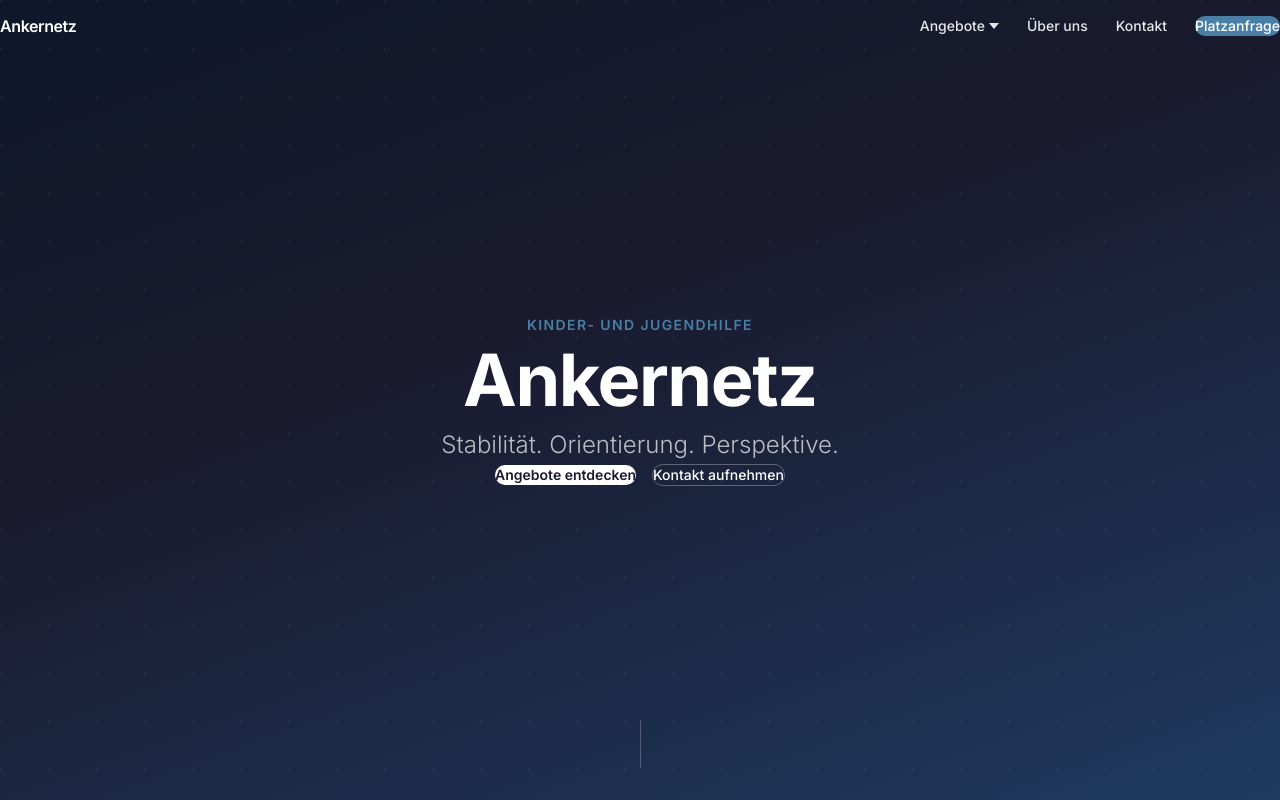
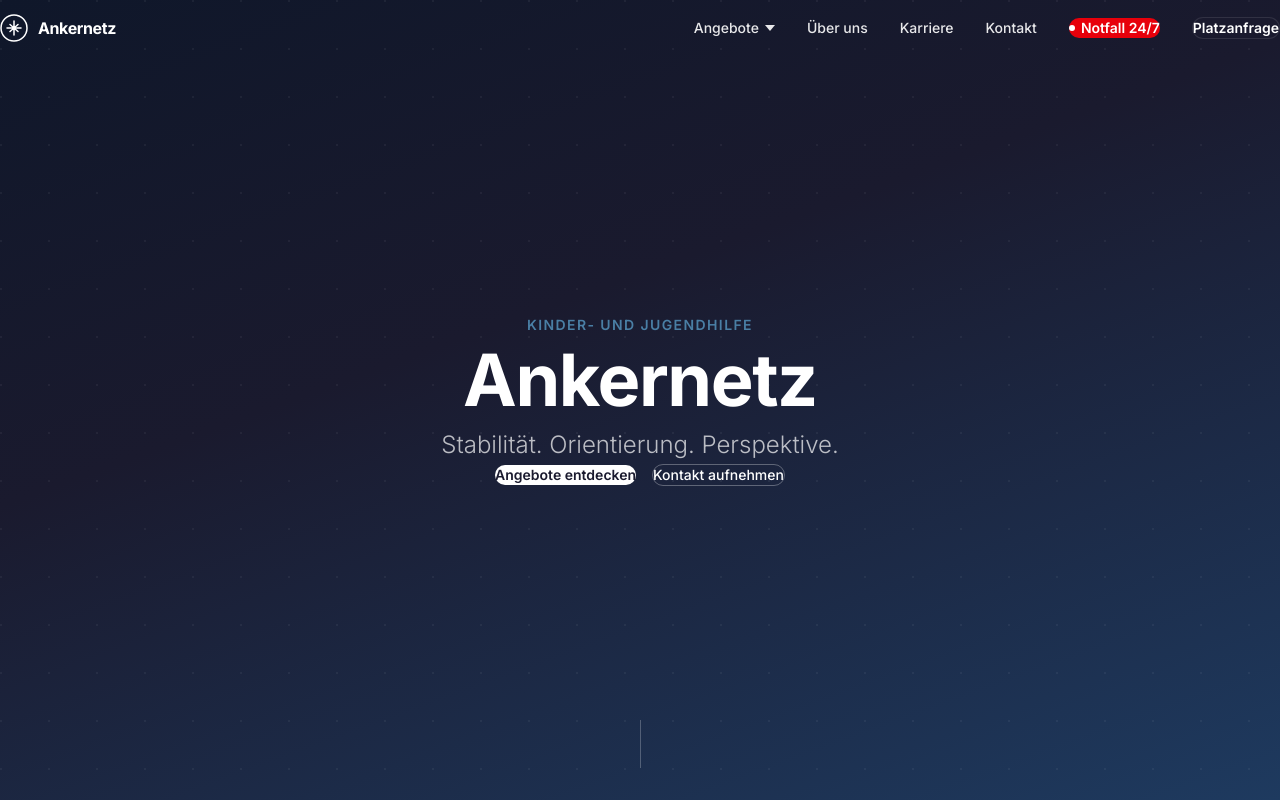
Before and after one commit to ankernetz/ankernetz, a Next.js app: page / in a window 1280 px wide. Shown: the top 800 px of the page. Built offline with nearby package versions, Linux system fonts and the light colour scheme.

Commit message:
Mega-Menü Navigation, 4-Spalten Footer mit Notfall-Banner und Newsletter

```diff
--- a/app/components/Navigation.tsx
+++ b/app/components/Navigation.tsx
@@ -3,24 +3,49 @@
 import { useState, useEffect } from "react";
 import Link from "next/link";
 
-const angebote = [
-  { label: "Krisenintervention", href: "/krisenintervention" },
-  { label: "Therapie & Wohnen", href: "/therapie-wohnen" },
-  { label: "Jugendhilfe", href: "/jugendhilfe" },
-  { label: "Diagnostik & Clearing", href: "/diagnostik-clearing" },
-  { label: "Psychotherapie", href: "/psychotherapie" },
-  { label: "Frühe Hilfen", href: "/fruehe-hilfen" },
-  { label: "Versorgung", href: "/versorgung" },
-  { label: "Beratung & Prävention", href: "/beratung-praevention" },
-  { label: "Übergang Arbeit", href: "/uebergang-arbeit" },
-  { label: "Ankerkleidung", href: "/ankerkleidung" },
-  { label: "Beratung in Kitas", href: "/kita-beratung" },
+const megaMenu = [
+  {
+    kategorie: "Krise & Schutz",
+    farbe: "#ef4444",
+    items: [
+      { label: "Krisenintervention", href: "/krisenintervention", sub: "24/7 Sofortaufnahme" },
+      { label: "Frühe Hilfen", href: "/fruehe-hilfen", sub: "Kleinkinder 0–6 Jahre" },
+    ],
+  },
+  {
+    kategorie: "Wohnen & Therapie",
+    farbe: "#4A7FA5",
+    items: [
+      { label: "Therapie & Wohnen", href: "/therapie-wohnen", sub: "Therapeutische Wohngruppen" },
+      { label: "Jugendhilfe", href: "/jugendhilfe", sub: "Kinderwohngruppen 6–12 J." },
+      { label: "Psychotherapie", href: "/psychotherapie", sub: "Mit Kassensitz" },
+    ],
+  },
+  {
+    kategorie: "Diagnostik & Beratung",
+    farbe: "#8b5cf6",
+    items: [
+      { label: "Diagnostik & Clearing", href: "/diagnostik-clearing", sub: "Einschätzung & Gutachten" },
+      { label: "Beratung & Prävention", href: "/beratung-praevention", sub: "Niedrigschwellig & online" },
+      { label: "Beratung in Kitas", href: "/kita-beratung", sub: "Fachberatung vor Ort" },
+    ],
+  },
+  {
+    kategorie: "Versorgung & Perspektive",
+    farbe: "#10b981",
+    items: [
+      { label: "Übergang Arbeit", href: "/uebergang-arbeit", sub: "Schule → Beruf" },
+      { label: "Versorgung", href: "/versorgung", sub: "Ausstattung & Bedarfe" },
+      { label: "Ankerkleidung", href: "/ankerkleidung", sub: "Shop nach Störungsbild" },
+    ],
+  },
 ];
 
 export default function Navigation() {
   const [scrolled, setScrolled] = useState(false);
   const [menuOpen, setMenuOpen] = useState(false);
-  const [angeboteOpen, setAngeboteOpen] = useState(false);
+  const [megaOpen, setMegaOpen] = useState(false);
+  const [megaTimer, setMegaTimer] = useState<ReturnType<typeof setTimeout> | null>(null);
 
   useEffect(() => {
     const onScroll = () => setScrolled(window.scrollY > 20);
@@ -28,126 +53,180 @@ export default function Navigation() {
     return () => window.removeEventListener("scroll", onScroll);
   }, []);
 
+  const openMega = () => {
+    if (megaTimer) clearTimeout(megaTimer);
+    setMegaOpen(true);
+  };
+
+  const closeMega = () => {
+    const t = setTimeout(() => setMegaOpen(false), 150);
+    setMegaTimer(t);
+  };
+
+  const isLight = !scrolled && !menuOpen;
+
   return (
-    <header
-      className={`fixed top-0 left-0 right-0 z-50 transition-all duration-300 ${
-        scrolled || menuOpen
-          ? "bg-white/95 backdrop-blur-md shadow-sm"
-          : "bg-transparent"
-      }`}
-    >
-      <nav className="max-w-7xl mx-auto px-6 h-[52px] flex items-center justify-between">
-        {/* Logo */}
-        <Link
-          href="/"
-          className={`text-base font-semibold tracking-tight transition-colors ${
-            scrolled || menuOpen ? "text-[#1A1A2E]" : "text-white"
-          }`}
-        >
-          Ankernetz
+    <header className={`fixed top-0 left-0 right-0 z-50 transition-all duration-300 ${scrolled || menuOpen ? "bg-white/96 backdrop-blur-md shadow-sm" : "bg-transparent"}`}>
+      <nav className="max-w-7xl mx-auto px-6 h-[56px] flex items-center justify-between">
+
+        {/* LOGO */}
+        <Link href="/" className={`flex items-center gap-2.5 transition-colors ${isLight ? "text-white" : "text-[#1A1A2E]"}`}>
+          <svg width="28" height="28" viewBox="0 0 28 28" fill="none">
+            <circle cx="14" cy="14" r="13" stroke="currentColor" strokeWidth="1.5" />
+            <path d="M14 7v14M7 14h14M10 10.5l8 7M18 10.5l-8 7" stroke="currentColor" strokeWidth="1.5" strokeLinecap="round" />
+          </svg>
+          <span className="text-base font-bold tracking-tight">Ankernetz</span>
         </Link>
 
-        {/* Desktop Nav */}
-        <div className="hidden md:flex items-center gap-7">
-          <div className="relative">
-            <button
-              onMouseEnter={() => setAngeboteOpen(true)}
-              onMouseLeave={() => setAngeboteOpen(false)}
-              className={`text-sm font-medium transition-colors flex items-center gap-1 ${
-                scrolled ? "text-[#1D1D1F] hover:text-[#4A7FA5]" : "text-white/90 hover:text-white"
-              }`}
-            >
+        {/* DESKTOP NAV */}
+        <div className="hidden lg:flex items-center gap-8">
+
+          {/* Angebote Mega-Menü */}
+          <div onMouseEnter={openMega} onMouseLeave={closeMega}>
+            <button className={`text-sm font-medium transition-colors flex items-center gap-1.5 ${isLight ? "text-white/90 hover:text-white" : "text-[#1D1D1F] hover:text-[#4A7FA5]"}`}>
               Angebote
-              <svg width="10" height="6" viewBox="0 0 10 6" fill="currentColor">
+              <svg width="10" height="6" viewBox="0 0 10 6" fill="currentColor" className={`transition-transform duration-200 ${megaOpen ? "rotate-180" : ""}`}>
                 <path d="M0 0l5 6 5-6z" />
               </svg>
             </button>
-            {angeboteOpen && (
-              <div
-                onMouseEnter={() => setAngeboteOpen(true)}
-                onMouseLeave={() => setAngeboteOpen(false)}
-                className="absolute top-full left-1/2 -translate-x-1/2 mt-2 bg-white rounded-2xl shadow-xl border border-black/5 py-2 min-w-[220px]"
-              >
-                {angebote.map((a) => (
-                  <Link
-                    key={a.href}
-                    href={a.href}
-                    className="block px-5 py-2.5 text-sm text-[#1D1D1F] hover:bg-[#F5F5F7] transition-colors"
-                  >
-                    {a.label}
-                  </Link>
-                ))}
-              </div>
-            )}
           </div>
 
           {[
             { label: "Über uns", href: "/ueber-uns" },
+            { label: "Karriere", href: "/karriere" },
             { label: "Kontakt", href: "/kontakt" },
           ].map((item) => (
-            <Link
-              key={item.href}
-              href={item.href}
-              className={`text-sm font-medium transition-colors ${
-                scrolled ? "text-[#1D1D1F] hover:text-[#4A7FA5]" : "text-white/90 hover:text-white"
-              }`}
-            >
+            <Link key={item.href} href={item.href}
+              className={`text-sm font-medium transition-colors ${isLight ? "text-white/90 hover:text-white" : "text-[#1D1D1F] hover:text-[#4A7FA5]"}`}>
               {item.label}
             </Link>
           ))}
 
-          <Link
-            href="/platzanfrage"
-            className="text-sm font-medium bg-[#4A7FA5] text-white px-4 py-1.5 rounded-full hover:bg-[#3a6f95] transition-colors"
-          >
+          {/* Notfall-CTA */}
+          <a href="tel:+49000000"
+            className="text-sm font-semibold bg-red-600 text-white px-4 py-1.5 rounded-full hover:bg-red-700 transition-colors flex items-center gap-1.5">
+            <span className="w-1.5 h-1.5 rounded-full bg-white animate-pulse" />
+            Notfall 24/7
+          </a>
+
+          {/* Platzanfrage CTA */}
+          <Link href="/platzanfrage"
+            className="text-sm font-semibold bg-[#1A1A2E] text-white px-5 py-1.5 rounded-full hover:bg-[#2a2a3e] transition-colors border border-white/10">
             Platzanfrage
           </Link>
         </div>
 
-        {/* Mobile Burger */}
+        {/* MOBILE BURGER */}
         <button
-          className={`md:hidden transition-colors ${
-            scrolled || menuOpen ? "text-[#1A1A2E]" : "text-white"
-          }`}
+          className={`lg:hidden transition-colors ${isLight ? "text-white" : "text-[#1A1A2E]"}`}
           onClick={() => setMenuOpen(!menuOpen)}
           aria-label="Menü"
         >
           {menuOpen ? (
-            <svg width="24" height="24" fill="none" stroke="currentColor" strokeWidth="2">
-              <path d="M6 18L18 6M6 6l12 12" />
-            </svg>
+            <svg width="24" height="24" fill="none" stroke="currentColor" strokeWidth="2"><path d="M6 18L18 6M6 6l12 12" /></svg>
           ) : (
-            <svg width="24" height="24" fill="none" stroke="currentColor" strokeWidth="2">
-              <path d="M4 6h16M4 12h16M4 18h16" />
-            </svg>
+            <svg width="24" height="24" fill="none" stroke="currentColor" strokeWidth="2"><path d="M4 6h16M4 12h16M4 18h16" /></svg>
           )}
         </button>
       </nav>
 
-      {/* Mobile Menu */}
-      {menuOpen && (
-        <div className="md:hidden bg-white border-t border-black/5 px-6 py-6 space-y-1 max-h-[85vh] overflow-y-auto">
-          <p className="text-xs font-semibold uppercase tracking-widest text-[#6E6E73] mb-3">Angebote</p>
-          {angebote.map((a) => (
+      {/* MEGA-MENÜ DROPDOWN */}
+      {megaOpen && (
+        <div
+          onMouseEnter={openMega}
+          onMouseLeave={closeMega}
+          className="hidden lg:block absolute top-full left-0 right-0 bg-white shadow-2xl border-t border-black/5"
+        >
+          <div className="max-w-7xl mx-auto px-6 py-8">
+            <div className="grid grid-cols-4 gap-8">
+              {megaMenu.map((gruppe) => (
+                <div key={gruppe.kategorie}>
+                  <div className="flex items-center gap-2 mb-4">
+                    <span className="w-2 h-2 rounded-full" style={{ background: gruppe.farbe }} />
+                    <p className="text-xs font-bold uppercase tracking-widest text-[#6E6E73]">
+                      {gruppe.kategorie}
+                    </p>
+                  </div>
+                  <div className="space-y-1">
+                    {gruppe.items.map((item) => (
                       <Link
-              key={a.href}
-              href={a.href}
-              onClick={() => setMenuOpen(false)}
-              className="block py-2.5 text-sm text-[#1D1D1F] hover:text-[#4A7FA5] transition-colors border-b border-black/5"
+                        key={item.href}
+                        href={item.href}
+                        onClick={() => setMegaOpen(false)}
+                        className="block px-3 py-2.5 rounded-xl hover:bg-[#F5F5F7] transition-colors group"
                       >
-              {a.label}
+                        <p className="text-sm font-semibold text-[#1A1A2E] group-hover:text-[#4A7FA5] transition-colors">
+                          {item.label}
+                        </p>
+                        <p className="text-xs text-[#6E6E73] mt-0.5">{item.sub}</p>
                       </Link>
                     ))}
+                  </div>
+                </div>
+              ))}
+            </div>
+            {/* Bottom strip */}
+            <div className="mt-8 pt-6 border-t border-black/5 flex items-center justify-between">
+              <p className="text-sm text-[#6E6E73]">Unsicher welches Angebot passt?</p>
+              <Link
+                href="/kontakt"
+                onClick={() => setMegaOpen(false)}
+                className="text-sm font-semibold text-[#4A7FA5] hover:underline flex items-center gap-1"
+              >
+                Wir beraten Sie gerne
+                <svg width="14" height="14" fill="none" stroke="currentColor" strokeWidth="2"><path d="M3 7h8M7 3l4 4-4 4" /></svg>
+              </Link>
+            </div>
+          </div>
+        </div>
+      )}
+
+      {/* MOBILE MENU */}
+      {menuOpen && (
+        <div className="lg:hidden bg-white border-t border-black/5 max-h-[85vh] overflow-y-auto">
+          <div className="px-6 py-4">
+            {/* Notfall oben */}
+            <a href="tel:+49000000"
+              className="flex items-center gap-2 w-full mb-4 py-3 px-4 bg-red-600 text-white rounded-xl font-semibold text-sm">
+              <span className="w-1.5 h-1.5 rounded-full bg-white animate-pulse" />
+              Notfall 24/7 — Jetzt anrufen
+            </a>
+
+            {megaMenu.map((gruppe) => (
+              <div key={gruppe.kategorie} className="mb-5">
+                <p className="text-xs font-bold uppercase tracking-widest mb-2 px-1" style={{ color: gruppe.farbe }}>
+                  {gruppe.kategorie}
+                </p>
+                {gruppe.items.map((item) => (
+                  <Link
+                    key={item.href}
+                    href={item.href}
+                    onClick={() => setMenuOpen(false)}
+                    className="flex justify-between items-center py-2.5 px-1 border-b border-black/5 text-sm text-[#1D1D1F] hover:text-[#4A7FA5] transition-colors"
+                  >
+                    <span className="font-medium">{item.label}</span>
+                    <span className="text-xs text-[#6E6E73]">{item.sub}</span>
+                  </Link>
+                ))}
+              </div>
+            ))}
+
             <div className="pt-4 space-y-2">
-            <Link href="/ueber-uns" onClick={() => setMenuOpen(false)} className="block py-2 text-sm text-[#1D1D1F]">Über uns</Link>
-            <Link href="/kontakt" onClick={() => setMenuOpen(false)} className="block py-2 text-sm text-[#1D1D1F]">Kontakt</Link>
-            <Link
-              href="/platzanfrage"
-              onClick={() => setMenuOpen(false)}
-              className="block mt-4 text-center text-sm font-medium bg-[#4A7FA5] text-white px-4 py-2.5 rounded-full hover:bg-[#3a6f95] transition-colors"
-            >
+              {[
+                { label: "Über uns", href: "/ueber-uns" },
+                { label: "Karriere", href: "/karriere" },
+                { label: "Kontakt", href: "/kontakt" },
+              ].map((item) => (
+                <Link key={item.href} href={item.href} onClick={() => setMenuOpen(false)}
+                  className="block py-2 text-sm text-[#1D1D1F] font-medium">
+                  {item.label}
+                </Link>
+              ))}
+              <Link href="/platzanfrage" onClick={() => setMenuOpen(false)}
+                className="block mt-4 text-center text-sm font-bold bg-[#1A1A2E] text-white px-4 py-3 rounded-full">
                 Platzanfrage stellen
               </Link>
+            </div>
           </div>
         </div>
       )}
--- a/app/layout.tsx
+++ b/app/layout.tsx
@@ -2,6 +2,7 @@ import type { Metadata } from "next";
 import { Inter } from "next/font/google";
 import "./globals.css";
 import Navigation from "./components/Navigation";
+import Link from "next/link";
 
 const inter = Inter({
   subsets: ["latin"],
@@ -27,45 +28,149 @@ export default function RootLayout({
       <body>
         <Navigation />
         {children}
-        <footer className="bg-[#1A1A2E] text-white py-16 px-6">
-          <div className="max-w-6xl mx-auto grid grid-cols-1 md:grid-cols-4 gap-10">
-            <div className="md:col-span-2">
-              <p className="text-2xl font-semibold tracking-tight mb-3">Ankernetz</p>
-              <p className="text-[#9CA3AF] text-sm leading-relaxed max-w-xs">
+
+        {/* ===== FOOTER ===== */}
+        <footer className="bg-[#0f172a] text-white">
+
+          {/* Notfall-Banner */}
+          <div className="bg-red-700 py-4 px-6">
+            <div className="max-w-7xl mx-auto flex flex-col md:flex-row items-center justify-between gap-3">
+              <div className="flex items-center gap-3">
+                <span className="w-2 h-2 rounded-full bg-white animate-pulse" />
+                <p className="text-sm font-semibold">Krisenintervention — 24 Stunden, 7 Tage die Woche erreichbar</p>
+              </div>
+              <a href="tel:+49000000" className="text-sm font-bold bg-white text-red-700 px-5 py-1.5 rounded-full hover:bg-red-50 transition-colors whitespace-nowrap">
+                +49 (0) ___ ___ — Jetzt anrufen
+              </a>
+            </div>
+          </div>
+
+          {/* Haupt-Footer */}
+          <div className="max-w-7xl mx-auto px-6 py-16 grid grid-cols-1 md:grid-cols-2 lg:grid-cols-4 gap-12">
+
+            {/* Spalte 1: Mission */}
+            <div className="lg:col-span-1">
+              <div className="flex items-center gap-2.5 mb-5">
+                <svg width="28" height="28" viewBox="0 0 28 28" fill="none">
+                  <circle cx="14" cy="14" r="13" stroke="white" strokeWidth="1.5" />
+                  <path d="M14 7v14M7 14h14M10 10.5l8 7M18 10.5l-8 7" stroke="white" strokeWidth="1.5" strokeLinecap="round" />
+                </svg>
+                <span className="text-xl font-bold tracking-tight">Ankernetz</span>
+              </div>
+              <p className="text-[#94a3b8] text-sm leading-relaxed mb-6">
                 Ein Netzwerk aus spezialisierten Hilfen für Kinder und Jugendliche.
-                Professionell. Menschlich. Verlässlich.
+                Vernetzt. Spezialisiert. Menschlich.
+                Von der Krisenintervention bis zum Übergang ins Arbeitsleben.
               </p>
+              <div className="flex gap-3">
+                {/* Social Icons */}
+                {["linkedin", "instagram", "facebook"].map((s) => (
+                  <a key={s} href="#"
+                    className="w-9 h-9 rounded-full border border-white/20 flex items-center justify-center hover:bg-white/10 transition-colors">
+                    <span className="text-xs text-white/60 font-medium">{s[0].toUpperCase()}</span>
+                  </a>
+                ))}
+              </div>
             </div>
+
+            {/* Spalte 2: Angebote */}
             <div>
-              <p className="text-xs font-semibold uppercase tracking-widest text-[#6E6E73] mb-4">Angebote</p>
-              <ul className="space-y-2 text-sm text-[#9CA3AF]">
-                <li><a href="/krisenintervention" className="hover:text-white transition-colors">Krisenintervention</a></li>
-                <li><a href="/therapie-wohnen" className="hover:text-white transition-colors">Therapie &amp; Wohnen</a></li>
-                <li><a href="/jugendhilfe" className="hover:text-white transition-colors">Jugendhilfe</a></li>
-                <li><a href="/diagnostik-clearing" className="hover:text-white transition-colors">Diagnostik &amp; Clearing</a></li>
-                <li><a href="/psychotherapie" className="hover:text-white transition-colors">Psychotherapie</a></li>
-                <li><a href="/fruehe-hilfen" className="hover:text-white transition-colors">Frühe Hilfen</a></li>
-                <li><a href="/versorgung" className="hover:text-white transition-colors">Versorgung</a></li>
-                <li><a href="/beratung-praevention" className="hover:text-white transition-colors">Beratung &amp; Prävention</a></li>
-                <li><a href="/uebergang-arbeit" className="hover:text-white transition-colors">Übergang Arbeit</a></li>
-                <li><a href="/ankerkleidung" className="hover:text-white transition-colors">Ankerkleidung</a></li>
-                <li><a href="/kita-beratung" className="hover:text-white transition-colors">Beratung in Kitas</a></li>
+              <p className="text-xs font-bold uppercase tracking-widest text-[#4A7FA5] mb-5">Angebote</p>
+              <ul className="space-y-2.5">
+                {[
+                  { label: "Krisenintervention", href: "/krisenintervention" },
+                  { label: "Therapie & Wohnen", href: "/therapie-wohnen" },
+                  { label: "Jugendhilfe", href: "/jugendhilfe" },
+                  { label: "Psychotherapie", href: "/psychotherapie" },
+                  { label: "Frühe Hilfen", href: "/fruehe-hilfen" },
+                  { label: "Diagnostik & Clearing", href: "/diagnostik-clearing" },
+                  { label: "Beratung & Prävention", href: "/beratung-praevention" },
+                  { label: "Beratung in Kitas", href: "/kita-beratung" },
+                  { label: "Übergang Arbeit", href: "/uebergang-arbeit" },
+                  { label: "Ankerkleidung", href: "/ankerkleidung" },
+                ].map((item) => (
+                  <li key={item.href}>
+                    <Link href={item.href} className="text-sm text-[#94a3b8] hover:text-white transition-colors">
+                      {item.label}
+                    </Link>
+                  </li>
+                ))}
               </ul>
             </div>
+
+            {/* Spalte 3: Kontakt */}
             <div>
-              <p className="text-xs font-semibold uppercase tracking-widest text-[#6E6E73] mb-4">Organisation</p>
-              <ul className="space-y-2 text-sm text-[#9CA3AF]">
-                <li><a href="/ueber-uns" className="hover:text-white transition-colors">Über uns</a></li>
-                <li><a href="/kontakt" className="hover:text-white transition-colors">Kontakt</a></li>
-                <li><a href="/platzanfrage" className="hover:text-white transition-colors">Platzanfrage</a></li>
-                <li><a href="/karriere" className="hover:text-white transition-colors">Karriere</a></li>
-                <li><a href="/impressum" className="hover:text-white transition-colors">Impressum</a></li>
-                <li><a href="/datenschutz" className="hover:text-white transition-colors">Datenschutz</a></li>
+              <p className="text-xs font-bold uppercase tracking-widest text-[#4A7FA5] mb-5">Kontakt</p>
+              <div className="space-y-4">
+                <div>
+                  <p className="text-xs text-[#64748b] uppercase tracking-wider mb-1">Allgemein</p>
+                  <p className="text-sm text-[#94a3b8]">+49 (0) ___ ___</p>
+                  <p className="text-sm text-[#94a3b8]">info@ankernetz.com</p>
+                </div>
+                <div>
+                  <p className="text-xs text-red-400 uppercase tracking-wider mb-1 font-semibold">Notfall 24/7</p>
+                  <p className="text-sm text-white font-semibold">+49 (0) ___ ___</p>
+                </div>
+                <div>
+                  <p className="text-xs text-[#64748b] uppercase tracking-wider mb-1">Adresse</p>
+                  <p className="text-sm text-[#94a3b8] leading-relaxed">
+                    Musterstraße 1<br />
+                    00000 Stadt
+                  </p>
+                </div>
+                <Link href="/platzanfrage"
+                  className="inline-block mt-2 text-sm font-semibold bg-[#4A7FA5] text-white px-5 py-2.5 rounded-full hover:bg-[#3a6f95] transition-colors">
+                  Platzanfrage →
+                </Link>
+              </div>
+            </div>
+
+            {/* Spalte 4: Newsletter + Links */}
+            <div>
+              <p className="text-xs font-bold uppercase tracking-widest text-[#4A7FA5] mb-5">Newsletter</p>
+              <p className="text-sm text-[#94a3b8] mb-4 leading-relaxed">
+                Aktuelle Informationen zu unseren Angeboten und Neuerungen.
+              </p>
+              <form className="space-y-3 mb-8">
+                <input
+                  type="email"
+                  placeholder="Ihre E-Mail-Adresse"
+                  className="w-full px-4 py-2.5 rounded-xl bg-white/10 border border-white/10 text-white placeholder:text-white/30 text-sm focus:outline-none focus:border-[#4A7FA5]"
+                />
+                <button type="submit"
+                  className="w-full py-2.5 bg-[#4A7FA5] text-white text-sm font-semibold rounded-xl hover:bg-[#3a6f95] transition-colors">
+                  Anmelden
+                </button>
+              </form>
+
+              <p className="text-xs font-bold uppercase tracking-widest text-[#4A7FA5] mb-4">Organisation</p>
+              <ul className="space-y-2">
+                {[
+                  { label: "Über uns", href: "/ueber-uns" },
+                  { label: "Karriere", href: "/karriere" },
+                  { label: "Impressum", href: "/impressum" },
+                  { label: "Datenschutz", href: "/datenschutz" },
+                ].map((item) => (
+                  <li key={item.href}>
+                    <Link href={item.href} className="text-sm text-[#94a3b8] hover:text-white transition-colors">
+                      {item.label}
+                    </Link>
+                  </li>
+                ))}
               </ul>
             </div>
           </div>
-          <div className="max-w-6xl mx-auto mt-12 pt-8 border-t border-white/10 text-xs text-[#6E6E73]">
-            © {new Date().getFullYear()} Ankernetz. Alle Rechte vorbehalten.
+
+          {/* Bodenzeile */}
+          <div className="border-t border-white/5 px-6 py-6">
+            <div className="max-w-7xl mx-auto flex flex-col md:flex-row items-center justify-between gap-3 text-xs text-[#475569]">
+              <p>© {new Date().getFullYear()} Ankernetz. Alle Rechte vorbehalten.</p>
+              <div className="flex gap-6">
+                <Link href="/impressum" className="hover:text-white transition-colors">Impressum</Link>
+                <Link href="/datenschutz" className="hover:text-white transition-colors">Datenschutz</Link>
+                <Link href="/kontakt" className="hover:text-white transition-colors">Kontakt</Link>
+              </div>
+            </div>
           </div>
         </footer>
       </body>
```
Lines whose indentation alone changed are shown as unchanged.
